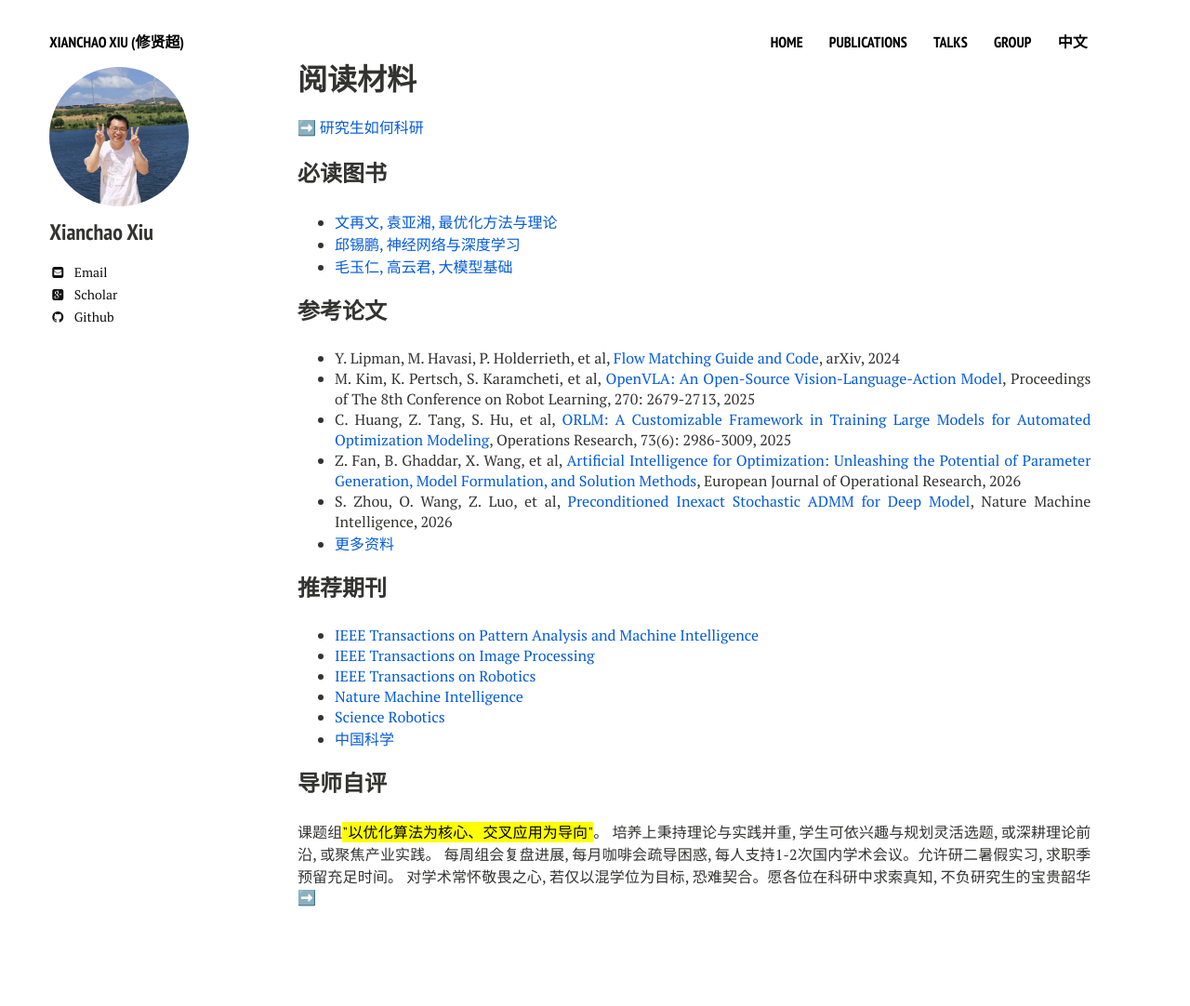
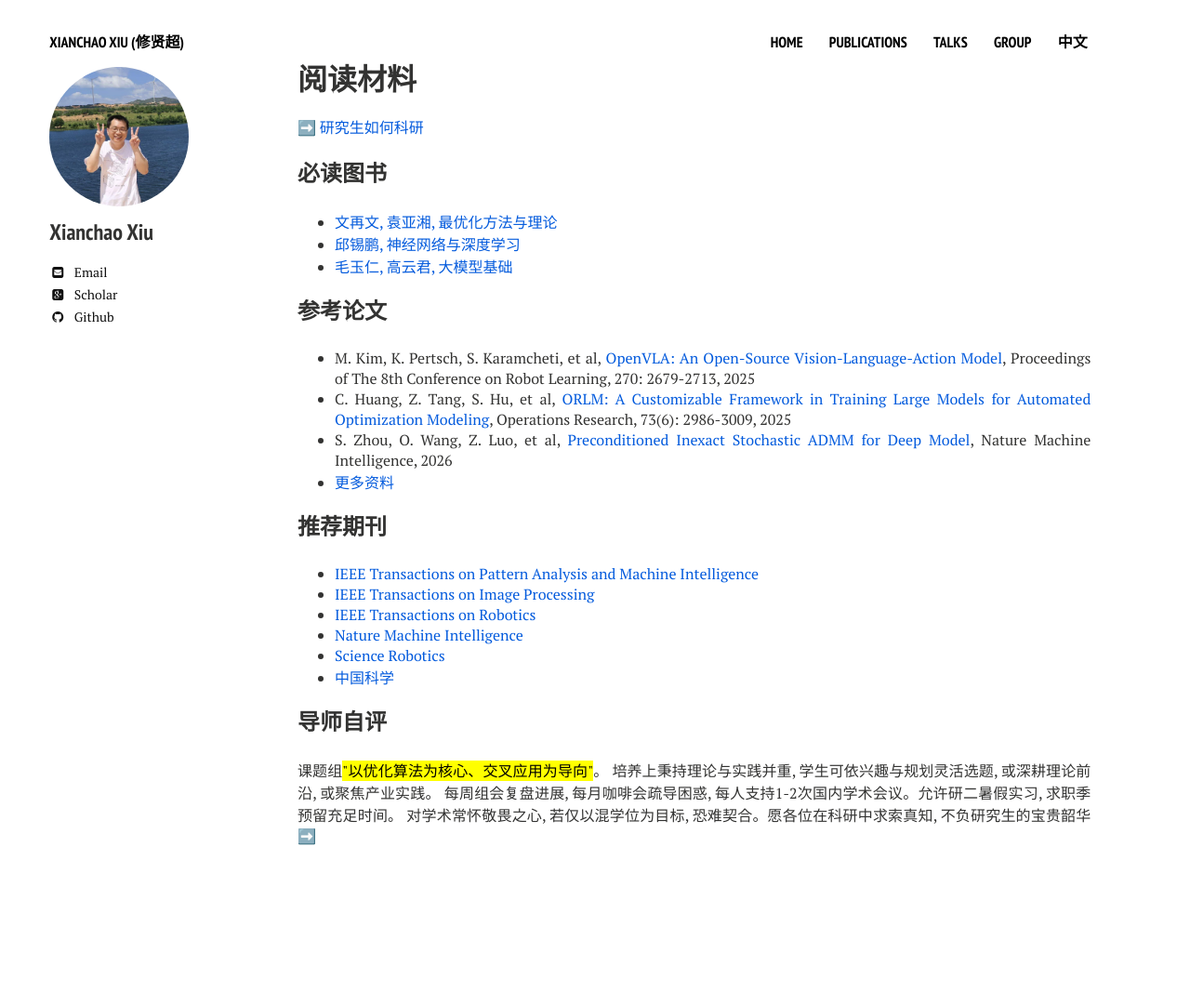
Before and after one commit to xianchaoxiu/xianchaoxiu.github.io, a Jekyll site: the page built from chinese/reading/index.md, in a window 1280 px wide. Shown: the whole page at 93% size. Built offline with Jekyll 4.4.1, drawn with Linux system fonts in a browser that asks for light colours; nearby versions of some CDN libraries; after the commit the page ends 1016 px from its top, so only the background shows below that.

Commit message:
Update index.md

```diff
--- a/chinese/reading/index.md
+++ b/chinese/reading/index.md
@@ -15,13 +15,10 @@ share: false
 
 
 ### 参考论文
-* Y. Lipman, M. Havasi, P. Holderrieth, et al, <a href="https://doi.org/10.48550/arXiv.2412.06264" class="textlink" target="_blank">Flow Matching Guide and Code</a>, arXiv, 2024 <br>
 * M. Kim, K. Pertsch, S. Karamcheti, et al, <a href="https://proceedings.mlr.press/v270/kim25c.html" class="textlink" target="_blank">OpenVLA: An Open-Source Vision-Language-Action Model</a>, Proceedings of The 8th Conference on Robot Learning, 270: 2679-2713, 2025 <br>
 * C. Huang, Z. Tang, S. Hu, et al, <a href="https://doi.org/10.1287/opre.2024.1233" class="textlink" target="_blank">ORLM: A Customizable Framework in Training Large Models for Automated Optimization Modeling</a>, Operations Research, 73(6): 2986-3009, 2025 <br>
-* Z. Fan, B. Ghaddar, X. Wang, et al, <a href="https://doi.org/10.1016/j.ejor.2025.08.029" class="textlink" target="_blank">Artificial Intelligence for Optimization: Unleashing the Potential of Parameter Generation, Model Formulation, and Solution Methods</a>, European Journal of Operational Research, 2026 <br>
 * S. Zhou, O. Wang, Z. Luo, et al, <a href="https://doi.org/10.48550/arXiv.2502.10784" class="textlink" target="_blank">Preconditioned Inexact Stochastic ADMM for Deep Model</a>, Nature Machine Intelligence, 2026 <br>
 * <a href="https://xianchaoxiu.github.io/chinese/reading/what/" class="textlink" target="_blank"> 更多资料 </a><br>
-
 
 
 ### 推荐期刊
```
